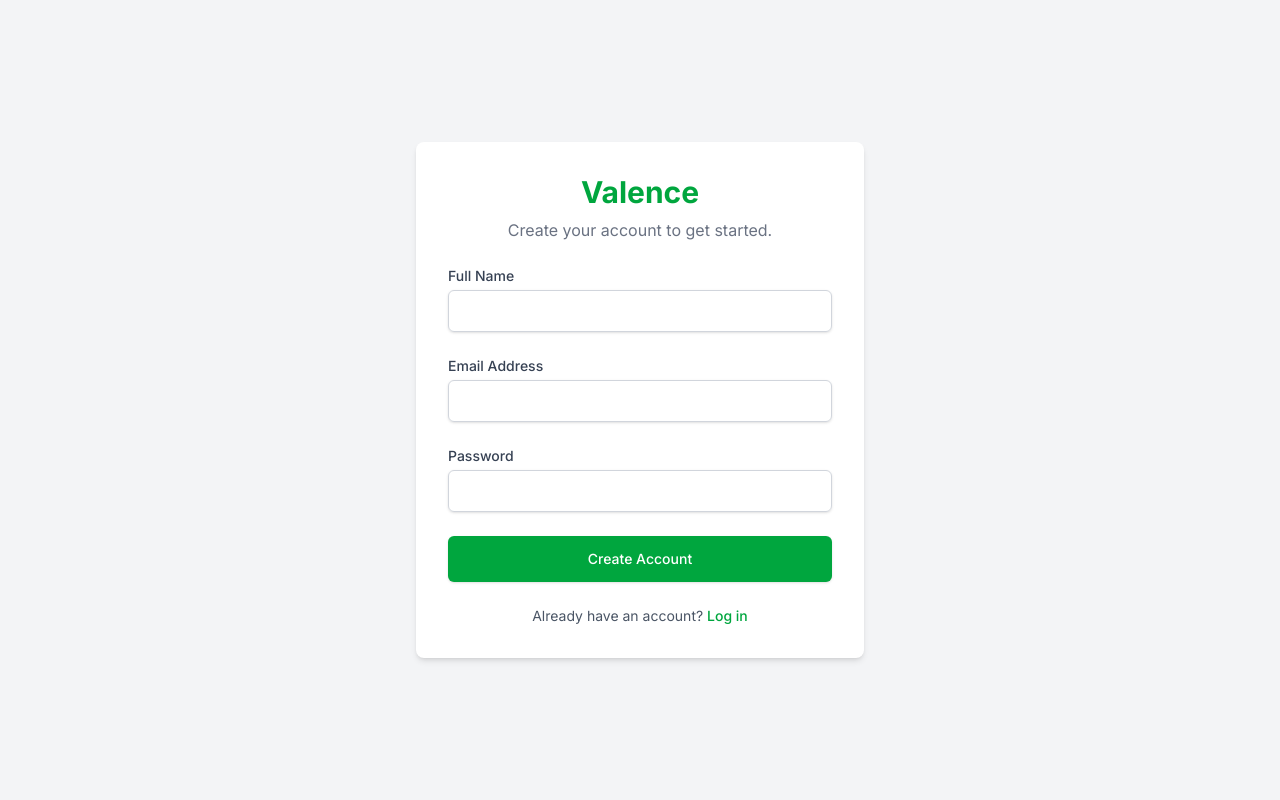
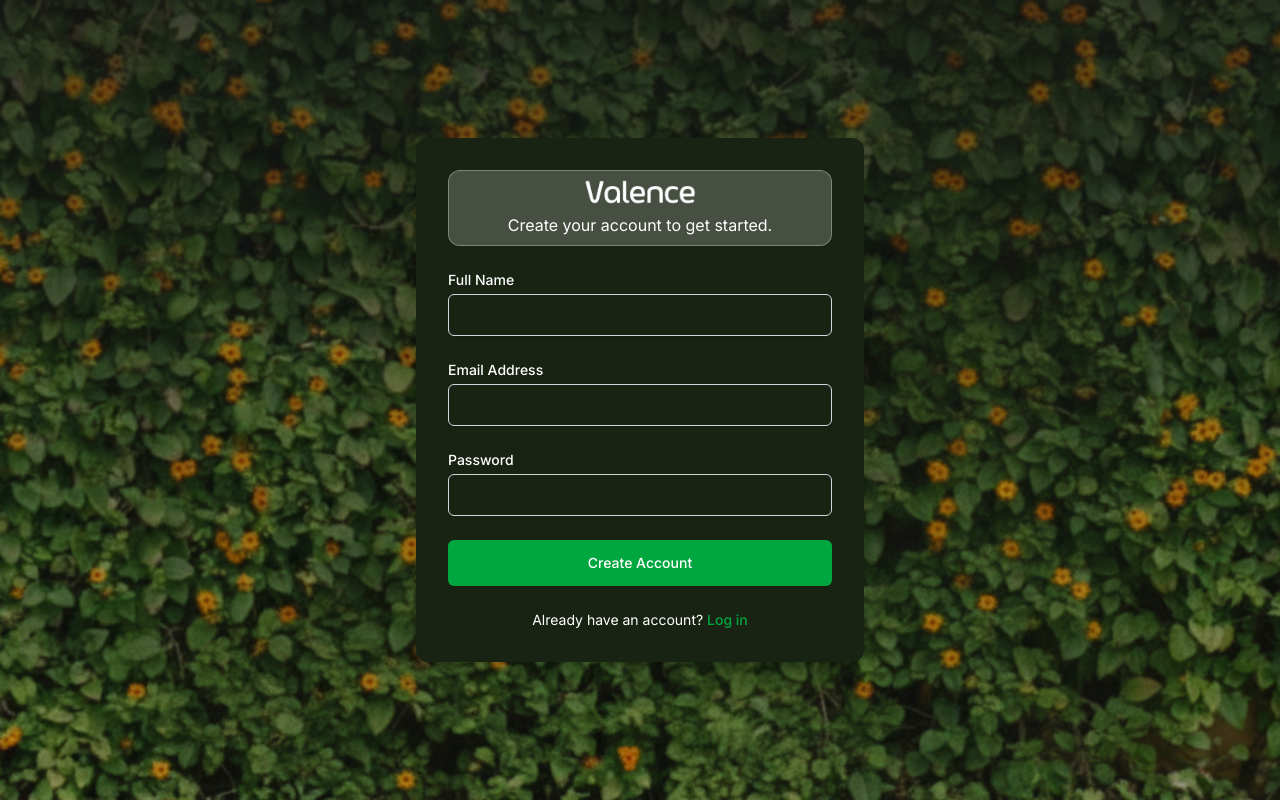
Before and after one commit to ombarvaliya/Valence, a Next.js app: page /signup in a window 1280 px wide. Built offline with nearby package versions, Linux system fonts and the light colour scheme.

Commit message:
Home page + Login/SignUp UI changes

```diff
--- a/src/app/login/page.tsx
+++ b/src/app/login/page.tsx
@@ -36,27 +36,29 @@ export default function LoginPage() {
   };
 
   return (
-    <div className="min-h-screen flex items-center justify-center bg-gray-100">
-      <div className="bg-white p-8 rounded-lg shadow-md w-full max-w-md">
-        <div className="text-center mb-6">
-          <Link href="/" className="text-3xl font-bold text-green-600">Valence</Link>
-          <p className="text-gray-500 mt-2">Welcome back! Please log in.</p>
+    <div className="bg-[url('/bgImg.png')] bg-cover bg-center min-h-screen flex items-center justify-center">
+      <div className="bg-[#192313] bg-cover bg-center p-8 rounded-xl shadow-lg w-full max-w-md">
+        <div className="text-center bg-white/20 py-2 border rounded-xl border-white/30 mb-6 flex flex-col items-center">
+          <Link href="/" className="text-3xl font-bold text-green-600">
+            <img src="/logo-withoutBg.png" className="w-28"></img>
+          </Link>
+          <p className="text-white mt-2">Welcome back! Please log in.</p>
         </div>
         <form onSubmit={handleSubmit} className="space-y-6">
           <div>
-            <label htmlFor="email" className="block text-sm font-medium text-gray-700">Email Address</label>
+            <label htmlFor="email" className="block text-sm font-medium text-white">Email Address</label>
             <input type="email" id="email" value={email} onChange={(e) => setEmail(e.target.value)} required className="mt-1 block w-full px-3 py-2 border border-gray-300 rounded-md shadow-sm focus:outline-none focus:ring-green-500 focus:border-green-500"/>
           </div>
           <div>
-            <label htmlFor="password" className="block text-sm font-medium text-gray-700">Password</label>
+            <label htmlFor="password" className="block text-sm font-medium text-white">Password</label>
             <input type="password" id="password" value={password} onChange={(e) => setPassword(e.target.value)} required className="mt-1 block w-full px-3 py-2 border border-gray-300 rounded-md shadow-sm focus:outline-none focus:ring-green-500 focus:border-green-500"/>
           </div>
           {error && <p className="text-red-500 text-sm text-center">{error}</p>}
-          <button type="submit" disabled={isSubmitting} className="w-full flex justify-center py-3 px-4 border border-transparent rounded-md shadow-sm text-sm font-medium text-white bg-green-600 hover:bg-green-700 focus:outline-none focus:ring-2 focus:ring-offset-2 focus:ring-green-500 disabled:bg-gray-400">
+          <button type="submit" disabled={isSubmitting} className="w-full flex justify-center py-3 px-4 border border-transparent rounded-md shadow-sm text-sm font-medium text-white bg-green-600 hover:bg-green-700 focus:outline-none focus:ring-2 focus:ring-offset-2 focus:ring-green-500 disabled:bg-white/30">
             {isSubmitting ? 'Logging in...' : 'Log In'}
           </button>
         </form>
-        <p className="mt-6 text-center text-sm text-gray-600">
+        <p className="mt-6 text-center text-sm text-white">
           Don't have an account?{' '}
           <Link href="/signup" className="font-medium text-green-600 hover:text-green-500">
             Sign up
--- a/src/app/page.tsx
+++ b/src/app/page.tsx
@@ -2,9 +2,10 @@ import Link from 'next/link';
 
 export default function LandingPage() {
   return (
-    <div className="bg-gray-900 text-white min-h-screen flex flex-col">
-      <header className="container mx-auto px-6 py-4 flex justify-between items-center">
-        <h1 className="text-2xl font-bold text-green-400">Valence</h1>
+    <div className="min-h-screen flex flex-col">
+      <div className="pt-2 bg-[url('/bgImg.png')] bg-cover bg-center text-white min-h-screen flex flex-col">
+        <header className="max-w-7xl bg-white/20 border rounded-xl border-white/30 container mx-auto px-6 py-4 flex justify-between items-center">
+          <img src="/logo-withoutBg.png" className="w-28"></img>
           <nav className="space-x-4">
             <Link href="/login" className="text-gray-300 hover:text-white transition-colors">
               Login
@@ -27,7 +28,8 @@ export default function LandingPage() {
             </Link>
           </div>
         </main>
-      <footer className="container mx-auto px-6 py-4 text-center text-gray-500 text-sm">
+      </div>
+      <footer className="container bg-white/10 mx-auto px-6 py-4 text-center text-gray-500 text-sm">
         &copy; {new Date().getFullYear()} Valence. All Rights Reserved.
       </footer>
     </div>
--- a/src/app/signup/page.tsx
+++ b/src/app/signup/page.tsx
@@ -34,31 +34,33 @@ export default function SignupPage() {
   };
 
   return (
-    <div className="min-h-screen flex items-center justify-center bg-gray-100">
-        <div className="bg-white p-8 rounded-lg shadow-md w-full max-w-md">
-            <div className="text-center mb-6">
-                <Link href="/" className="text-3xl font-bold text-green-600">Valence</Link>
-                <p className="text-gray-500 mt-2">Create your account to get started.</p>
+    <div className="min-h-screen bg-[url('/bgImg.png')] bg-cover bg-center flex items-center justify-center bg-gray-100">
+        <div className="bg-[#192313] bg-cover bg-center p-8 rounded-xl shadow-lg w-full max-w-md">
+            <div className="text-center bg-white/20 py-2 border rounded-xl border-white/30 mb-6 flex flex-col items-center">
+                <Link href="/" className="text-3xl font-bold text-green-600">
+                  <img src="/logo-withoutBg.png" className="w-28"></img>
+                </Link>
+                <p className="text-white mt-2">Create your account to get started.</p>
             </div>
             <form onSubmit={handleSubmit} className="space-y-6">
                 <div>
-                    <label htmlFor="name" className="block text-sm font-medium text-gray-700">Full Name</label>
+                    <label htmlFor="name" className="block text-sm font-medium text-white">Full Name</label>
                     <input type="text" id="name" value={name} onChange={(e) => setName(e.target.value)} required className="mt-1 block w-full px-3 py-2 border border-gray-300 rounded-md shadow-sm focus:outline-none focus:ring-green-500 focus:border-green-500"/>
                 </div>
                 <div>
-                    <label htmlFor="email" className="block text-sm font-medium text-gray-700">Email Address</label>
+                    <label htmlFor="email" className="block text-sm font-medium text-white">Email Address</label>
                     <input type="email" id="email" value={email} onChange={(e) => setEmail(e.target.value)} required className="mt-1 block w-full px-3 py-2 border border-gray-300 rounded-md shadow-sm focus:outline-none focus:ring-green-500 focus:border-green-500"/>
                 </div>
                 <div>
-                    <label htmlFor="password" className="block text-sm font-medium text-gray-700">Password</label>
+                    <label htmlFor="password" className="block text-sm font-medium text-white">Password</label>
                     <input type="password" id="password" value={password} onChange={(e) => setPassword(e.target.value)} required className="mt-1 block w-full px-3 py-2 border border-gray-300 rounded-md shadow-sm focus:outline-none focus:ring-green-500 focus:border-green-500"/>
                 </div>
                 {error && <p className="text-red-500 text-sm text-center">{error}</p>}
-                <button type="submit" disabled={isSubmitting} className="w-full flex justify-center py-3 px-4 border border-transparent rounded-md shadow-sm text-sm font-medium text-white bg-green-600 hover:bg-green-700 focus:outline-none focus:ring-2 focus:ring-offset-2 focus:ring-green-500 disabled:bg-gray-400">
+                <button type="submit" disabled={isSubmitting} className="w-full flex justify-center py-3 px-4 border border-transparent rounded-md shadow-sm text-sm font-medium text-white bg-green-600 hover:bg-green-700 focus:outline-none focus:ring-2 focus:ring-offset-2 focus:ring-green-500 disabled:bg-white/30">
                     {isSubmitting ? 'Creating account...' : 'Create Account'}
                 </button>
             </form>
-            <p className="mt-6 text-center text-sm text-gray-600">
+            <p className="mt-6 text-center text-sm text-white">
                 Already have an account?{' '}
                 <Link href="/login" className="font-medium text-green-600 hover:text-green-500">
                     Log in
--- a/src/components/Header.tsx
+++ b/src/components/Header.tsx
@@ -6,7 +6,7 @@ export default function Header() {
     <header className="bg-gray-900 text-white shadow-md z-20 relative">
       <div className="container mx-auto px-6 py-4 flex justify-between items-center">
         <Link href="/map" className="text-2xl font-bold text-green-400 hover:text-green-300 transition-colors">
-          Valence
+          <img src="/public/ligo-withoutBg.png"></img>
         </Link>
         <nav className="flex items-center space-x-6">
           <Link href="/map" className="hover:text-green-300 transition-colors hidden sm:block">Map</Link>
```
Also changed, not shown: public/bgImg.png (added), public/logo-withoutBg.png (added). Lines whose indentation alone changed are shown as unchanged.
